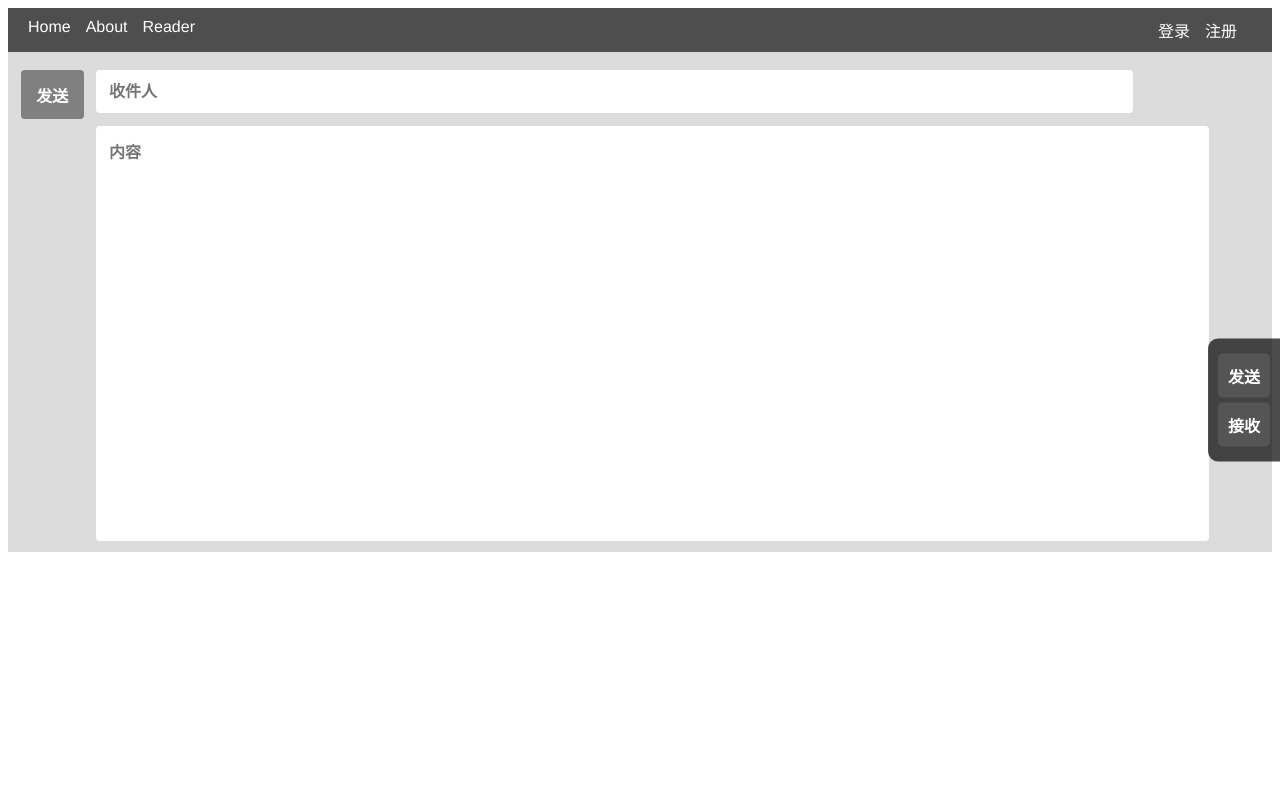
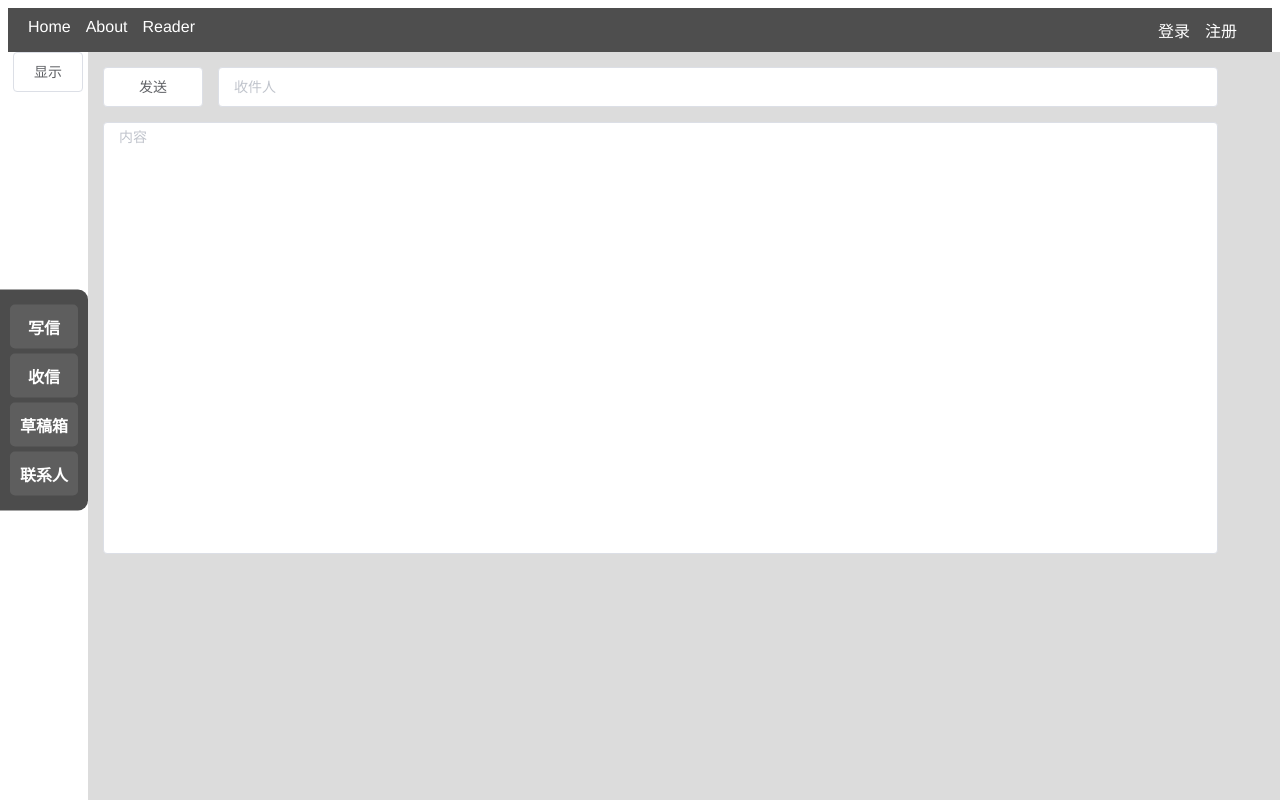
Before and after one commit to Ac-1d/RP2024, a Vue app in the folder front_end/: page /mail/send in a window 1280 px wide. Shown: the top 800 px of the page. Built offline with nearby package versions, Linux system fonts and the light colour scheme.

Commit message:
change css, adding show screen size

```diff
--- a/front_end/src/views/Mail/Mail.vue
+++ b/front_end/src/views/Mail/Mail.vue
@@ -2,11 +2,19 @@
   <div class="side-nav">
     <div class="side-nav-item">
       <router-link to="/mail/send"
-      style="color:white;text-decoration:none;">发送</router-link>
+      style="color:white;text-decoration:none;">写信</router-link>
     </div>
     <div class="side-nav-item">
       <router-link to="/mail/recv"
-      style="color:white;text-decoration:none;">接收</router-link>
+      style="color:white;text-decoration:none;">收信</router-link>
+    </div>
+    <div class="side-nav-item">
+      <router-link to="/mail/recv"
+      style="color:white;text-decoration:none;">草稿箱</router-link>
+    </div>
+    <div class="side-nav-item">
+      <router-link to="/mail/recv"
+      style="color:white;text-decoration:none;">联系人</router-link>
     </div>
   </div>
 </template>
@@ -21,10 +29,10 @@ export default{
   color:#EEEEEE;
   position: fixed;
   top: 50%;
-  right: 0;
+  left: 0;
   transform: translateY(-50%);
   background: rgba(0, 0, 0, 0.7);
-  border-radius: 10px 0 0 10px;
+  border-radius: 0 10px 10px 0;
   padding: 10px;
   z-index: 1;
 }
--- a/front_end/src/views/Mail/Receive.vue
+++ b/front_end/src/views/Mail/Receive.vue
@@ -2,6 +2,8 @@
   <div>
     <Mail/>
     <p>receive</p>
+    <el-input
+      type="textarea" :autosize="{ minRows: 20, maxRows: 25}"></el-input>
   </div>
 </template>
 <script>
@@ -10,6 +12,6 @@ export default{
   name: 'Receive',
   components: {
     Mail
-  }
+  },
 }
 </script>
--- a/front_end/src/views/Mail/Send.vue
+++ b/front_end/src/views/Mail/Send.vue
@@ -1,17 +1,41 @@
 <template>
-  <div class="send">
-    <br>
+  <div :style="{ width: windowWidth + 'px' }">
     <Mail/>
-    <div class="div1">
-      <button class="button" @click="submitMessage" type="submit">发送</button>
-      <input class="input" v-model="sendto" placeholder="收件人"
-      @input="sendto=sendto.substring(0,127)">
+    <!-- <div :style="{ width: windowWidth * 0.9 + 'px' }">
+      <div style="float: right;
+      background-color: gainsboro;
+      height: 70px; width: auto;">
+        <el-button style="float: left; font-family: 'Arial', sans-serif;
+        width: 100px; margin: 15px 0px 0px 15px;"
+        @click="submitMessage">发送</el-button>
+      </div>
+    </div> -->
+    <div style="float: right;
+    background-color: gainsboro;
+    height: 70px; width: 1200px;">
+      <el-button style="float: left; font-family: 'Arial', sans-serif;
+      width: 100px; margin: 15px 0px 0px 15px;"
+      @click="submitMessage">发送</el-button>
+
+      <el-input style="float: left;  font-family: 'Arial', sans-serif;
+      width: 1000px; margin: 15px 0px 0px 15px;" v-model="sendto" :maxlength="1000" placeholder="收件人"></el-input>
     </div>
-    <div class="div2">
-      <textarea class="input" v-model="content" placeholder="内容"
-      @input="content=content.substring(0,32768)">
-      </textarea>
+    <div style="float: right; background-color: gainsboro; height: 960px; width: 1200px;">
+      <el-input
+      type="textarea"
+      style="float: left; width: 1115px; margin: 0px 0px 0px 15px;"
+      :autosize="{ minRows: 20, maxRows: 25}" resize="none"
+      v-model.trim="content" :maxlength="100000"
+      placeholder="内容"></el-input>
     </div>
+    <el-button @click="show=true">
+      显示
+    </el-button>
+    <div v-if="show">
+      <p>LYR
+      </p>
+    </div>
+
   </div>
 </template>
 <script>
@@ -21,8 +45,11 @@ export default{
   name: 'Send',
   data() {
     return {
-      content:'',
-      sendto:''
+      show: false,
+      content: '',
+      sendto: '',
+      windowWidth: document.documentElement.clientWidth,  //实时屏幕宽度
+      windowHeight: document.documentElement.clientHeight,   //实时屏幕高度
     }
   },
   components: {
@@ -32,62 +59,29 @@ export default{
     submitMessage(){
       console.log('submit an Email')// 提交信件
     }
+  },
+  watch: {
+    windowHeight (val) {
+      let that = this;
+      console.log("实时屏幕高度：",val, that.windowHeight );
+    },
+    windowWidth (val) {
+      let that = this;
+      console.log("实时屏幕宽度：",val, that.windowHeight );
+    }
+  },
+
+  mounted() {
+    var that = this;
+    // <!--把window.onresize事件挂在到mounted函数上-->
+    window.onresize = () => {
+      return (() => {
+        window.fullHeight = document.documentElement.clientHeight;
+        window.fullWidth = document.documentElement.clientWidth;
+        that.windowHeight = window.fullHeight;  // 高
+        that.windowWidth = window.fullWidth; // 宽
+      })()
+    };
   }
 }
 </script>
-<style scoped>
-.send {
-  background-color: gainsboro;
-  height: 500px;
-  .input {
-    resize: none;
-    margin: 0 0 1% 1%;
-    float: left;
-    background-color: white;
-    border: none;
-    border-radius: 4px;
-    color: black;
-    width: 83%;
-    height: 1%;
-    padding: 1% 1%;
-    text-align: left;
-    text-decoration: none;
-    font-size: 16px;
-    font-weight: 1000;
-    box-shadow: 10px;
-  };
-  .button {
-    margin: 0 0 1% 1%;
-    float: left;
-    background-color: grey;
-    border: none;
-    border-radius: 4px;
-    color: white;
-    width: 5%;
-    height: 1%;
-    padding: 1% 1%;
-    text-align: center;
-    text-decoration: none;
-    font-size: 16px;
-    font-weight: 1000;
-    box-shadow: 1px;
-    transition: background-color 0.3s, color 0.3s;
-  }
-  .button:hover {
-    background: #007bff;
-    color: white
-  };
-  .div1 {
-    input {
-      width: 80%;
-    }
-  };
-  .div2 {
-    textarea {
-      width: 86%;
-      height: 390px;
-      font-family:'Segoe UI', Tahoma, Geneva, Verdana, sans-serif;
-    }
-  };
-}
-</style>
```
